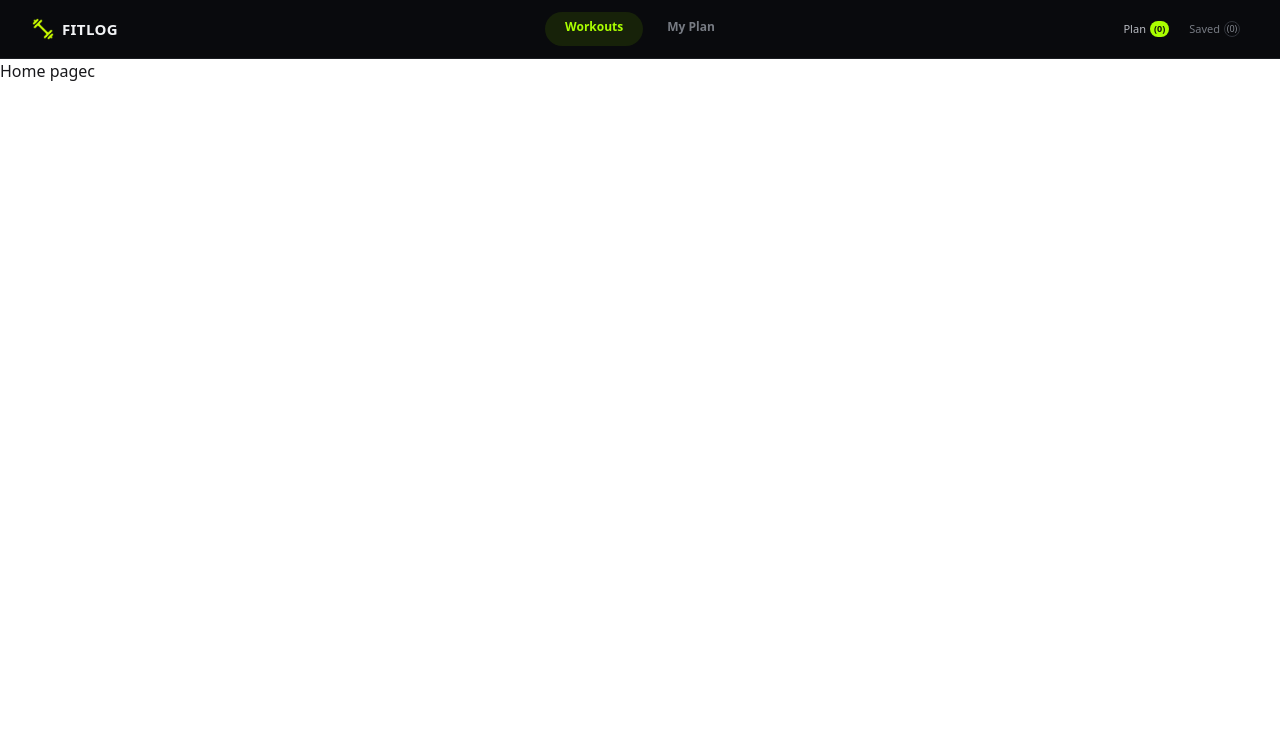
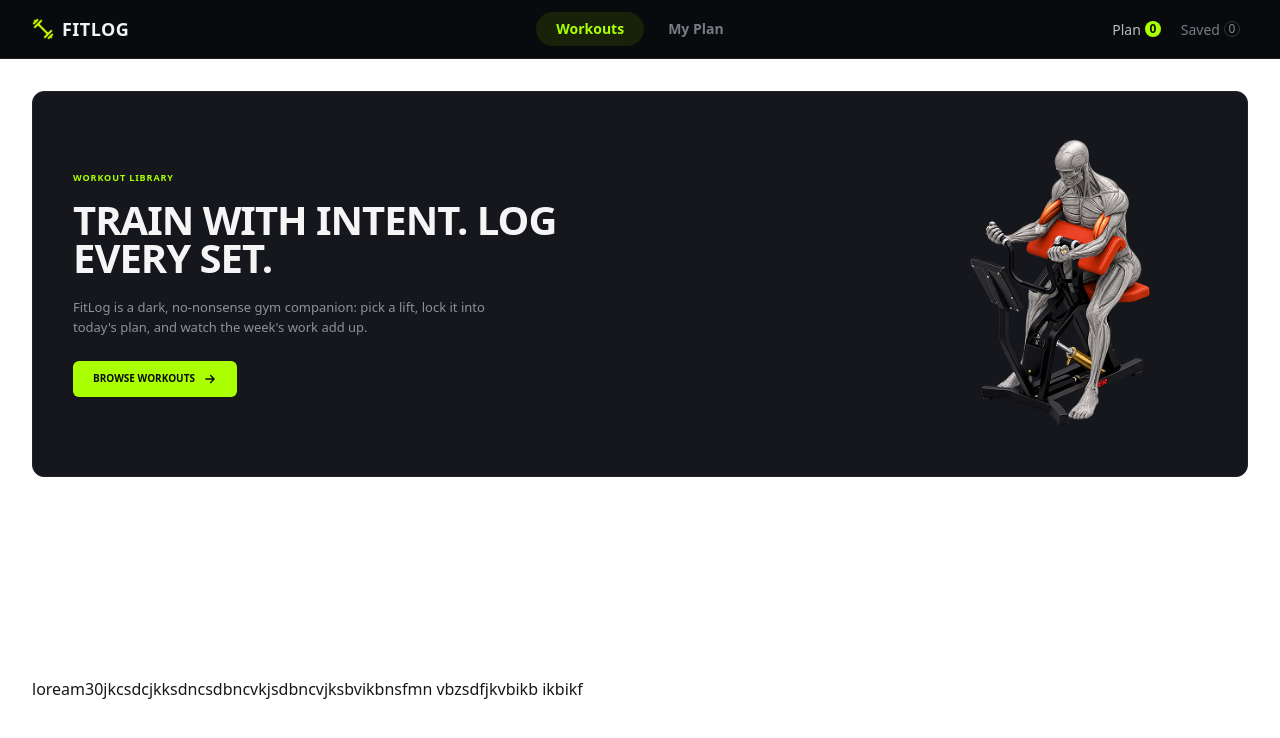
Before and after one commit to asif213067/Fit-Log, a Next.js app: page / in a window 1280 px wide. Shown: the top 738 px of the page. Built offline with nearby package versions, Linux system fonts and the light colour scheme.

Commit message:
banner section done with all requirement

```diff
--- a/src/app/globals.css
+++ b/src/app/globals.css
@@ -1,2 +1,6 @@
 @import "tailwindcss";
 @plugin "daisyui";
+
+html {
+  scroll-behavior: smooth;
+}
--- a/src/app/layout.tsx
+++ b/src/app/layout.tsx
@@ -1,7 +1,7 @@
 import type { Metadata } from "next";
 import { Geist, Geist_Mono } from "next/font/google";
 import "./globals.css";
-import Navbar from "@/compone3nts/shared/Navbar";
+import Navbar from "@/components/shared/Navbar";
 
 const geistSans = Geist({
   variable: "--font-geist-sans",
--- a/src/app/page.tsx
+++ b/src/app/page.tsx
@@ -1,7 +1,11 @@
-
+import Banner from "@/components/home-pages/Banner";
+import LibraryPage from "@/components/home-pages/LibraryPage";
 
 export default function Home() {
   return (
-    <div>Home pagec</div>
+    <div>
+      <Banner />
+      <LibraryPage />
+    </div>
   );
 }
--- a/src/compone3nts/nav-btn/PlanBtn.tsx
+++ /dev/null
@@ -1,21 +0,0 @@
-"use client";
-
-import React from "react";
-import Link from "next/link";
-
-const PlanBtn = () => {
-  return (
-    <Link
-      href="/my-plan"
-      className="flex h-8.5 items-center gap-1 rounded-md px-2 text-[11px] font-medium text-[#b8bbc1] transition-colors hover:bg-[#15180f] hover:text-white"
-    >
-      <span>Plan</span>
-
-      <span className="flex h-4 min-w-4 items-center justify-center rounded-full bg-[#aaff00] px-1 text-[9px] font-bold text-[#10130a]">
-        (0)
-      </span>
-    </Link>
-  );
-};
-
-export default PlanBtn;
--- a/src/compone3nts/nav-btn/SavedBtn.tsx
+++ /dev/null
@@ -1,21 +0,0 @@
-"use client";
-
-import React from "react";
-import Link from "next/link";
-
-const SavedBtn = () => {
-  return (
-    <Link
-      href="/my-plan"
-      className="flex h-8.5 items-center gap-1 rounded-md px-2 text-[11px] font-medium text-[#777b83] transition-colors hover:bg-[#15180f] hover:text-white"
-    >
-      <span>Saved</span>
-
-      <span className="flex h-4 min-w-4 items-center justify-center rounded-full border border-[#30333a] text-[9px] text-[#858991]">
-        (0)
-      </span>
-    </Link>
-  );
-};
-
-export default SavedBtn;
--- /dev/null
+++ b/src/components/home-pages/Banner.tsx
@@ -0,0 +1,73 @@
+import React from "react";
+import Image from "next/image";
+import bannerImg from '@/assets/banner.png'
+
+const Banner = () => {
+  return (
+    <section className="container mx-auto my-8 px-4 lg:px-8">
+      <div className="overflow-hidden rounded-xl border border-[#1f2228] bg-[#15171c]">
+        <div className="flex min-h-75 flex-col items-center justify-between gap-8 px-6 py-10 sm:px-10 md:flex-row md:px-10 md:py-12">
+
+          {/* Left Content */}
+          <div className="relative z-10 w-full max-w-2xl">
+
+            {/* Eyebrow */}
+            <p className="mb-4 text-[9px] font-bold uppercase tracking-widest text-[#aaff00]">
+              Workout Library
+            </p>
+
+            {/* Main Heading */}
+            <h1 className="max-w-xl text-4xl font-black uppercase leading-[0.95] tracking-tight text-[#f5f5f5] sm:text-5xl md:text-[48px] lg:text-[40px]">
+              Train with intent. Log <br /> every set.
+            </h1>
+
+            {/* Subtitle */}
+            <p className="mt-5 max-w-md text-xs leading-5 text-[#8d9199] sm:text-[13px]">
+              FitLog is a dark, no-nonsense gym companion: pick a lift,
+              lock it into today&apos;s plan, and watch the week&apos;s work
+              add up.
+            </p>
+
+            {/* CTA */}
+            <a
+              href="#library"
+              className="mt-6 inline-flex h-9 items-center gap-2 rounded-md bg-[#aaff00] px-5 text-[10px] font-bold uppercase text-[#0b0d08] transition-colors duration-150 hover:bg-[#b9ff33] active:scale-105"
+            >
+              <span>Browse Workouts</span>
+
+              {/* Arrow Icon */}
+              <svg
+                xmlns="http://www.w3.org/2000/svg"
+                viewBox="0 0 24 24"
+                fill="none"
+                stroke="currentColor"
+                strokeWidth="2.5"
+                className="h-3.5 w-3.5"
+              >
+                <path
+                  strokeLinecap="round"
+                  strokeLinejoin="round"
+                  d="M5 12h14m-6-6 6 6-6 6"
+                />
+              </svg>
+            </a>
+          </div>
+
+          {/* Hero Image */}
+          <div className="relative flex w-full items-center justify-center md:w-[38%] md:justify-end">
+            <Image
+              src={bannerImg}
+              alt="Workout illustration"
+              width={300}
+              height={300}
+              priority
+              className="h-52 w-auto object-contain sm:h-60 md:h-64 lg:h-72"
+            />
+          </div>
+        </div>
+      </div>
+    </section>
+  );
+};
+
+export default Banner;
--- /dev/null
+++ b/src/components/home-pages/LibraryPage.tsx
@@ -0,0 +1,12 @@
+import React from 'react'
+
+function LibraryPage() {
+  return (
+    <section id="library" className="container mx-auto my-8 px-4 lg:px-8">
+      <div className='mt-50'>loream30jkcsdcjkksdncsdbncvkjsdbncvjksbvikbnsfmn vbzsdfjkvbikb ikbikf
+      </div>
+    </section>
+  )
+}
+
+export default LibraryPage
--- /dev/null
+++ b/src/components/nav-btn/PlanBtn.tsx
@@ -0,0 +1,21 @@
+"use client";
+
+import React from "react";
+import Link from "next/link";
+
+const PlanBtn = () => {
+  return (
+    <Link
+      href="/my-plan"
+      className="flex h-8.5 items-center gap-1 rounded-md px-2 text-[14px] font-medium text-[#b8bbc1] transition-colors hover:bg-[#15180f] hover:text-white"
+    >
+      <span>Plan</span>
+
+      <span className="flex h-4 min-w-4 items-center justify-center rounded-full bg-[#aaff00] px-1 text-[12px] font-bold text-[#10130a]">
+        0
+      </span>
+    </Link>
+  );
+};
+
+export default PlanBtn;
--- /dev/null
+++ b/src/components/nav-btn/SavedBtn.tsx
@@ -0,0 +1,21 @@
+"use client";
+
+import React from "react";
+import Link from "next/link";
+
+const SavedBtn = () => {
+  return (
+    <Link
+      href="/my-plan"
+      className="flex h-8.5 items-center gap-1 rounded-md px-2 text-[14px] font-medium text-[#777b83] transition-colors hover:bg-[#15180f] hover:text-white"
+    >
+      <span>Saved</span>
+
+      <span className="flex h-4 min-w-4 items-center justify-center rounded-full border border-[#30333a] text-[12px] text-[#858991]">
+        0
+      </span>
+    </Link>
+  );
+};
+
+export default SavedBtn;
--- a/src/compone3nts/shared/NavLinks.tsx
+++ b/src/components/shared/NavLinks.tsx
@@ -26,7 +26,7 @@ const NavLinks = ({ mobile = false }) => {
               ? isWorkoutsActive
                 ? "bg-[#172209] text-[#aaff00]"
                 : "text-[#777b83] hover:bg-[#15180f] hover:text-[#aaff00]"
-              : `min-h-0 h-8.5 rounded-full px-5 text-[12px] font-semibold transition-colors ${
+              : `min-h-0 h-8.5 rounded-full px-5 text-[14px] font-semibold transition-colors ${
                   isWorkoutsActive
                     ? "bg-[#172209] text-[#aaff00]"
                     : "bg-transparent text-[#777b83] hover:bg-transparent hover:text-[#aaff00]"
@@ -45,7 +45,7 @@ const NavLinks = ({ mobile = false }) => {
               ? isMyPlanActive
                 ? "bg-[#172209] text-[#aaff00]"
                 : "text-[#777b83] hover:bg-[#15180f] hover:text-[#aaff00]"
-              : `min-h-0 h-8.5 rounded-full px-5 text-[12px] font-semibold transition-colors ${
+              : `min-h-0 h-8.5 rounded-full px-5 text-[14px] font-semibold transition-colors ${
                   isMyPlanActive
                     ? "bg-[#172209] text-[#aaff00]"
                     : "bg-transparent text-[#777b83] hover:bg-transparent hover:text-[#aaff00]"
--- a/src/compone3nts/shared/Navbar.tsx
+++ b/src/components/shared/Navbar.tsx
@@ -51,7 +51,7 @@ const Navbar = () => {
               className="object-contain"
             />
 
-            <span className="text-[15px] font-bold tracking-wide text-[#f2f3f5]">
+            <span className="text-[18px] font-bold tracking-wide text-[#f2f3f5]">
               FITLOG
             </span>
           </Link>
```
